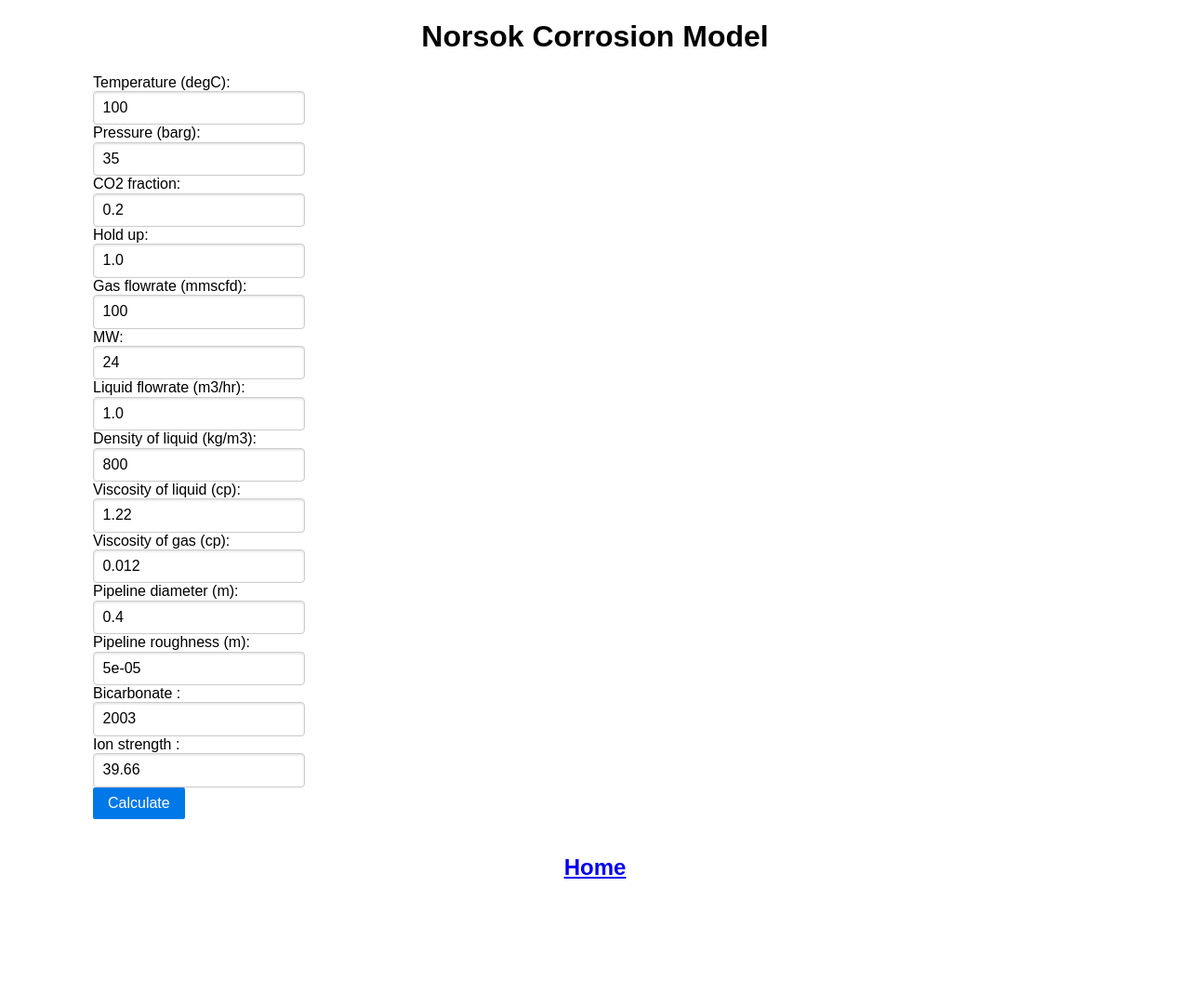
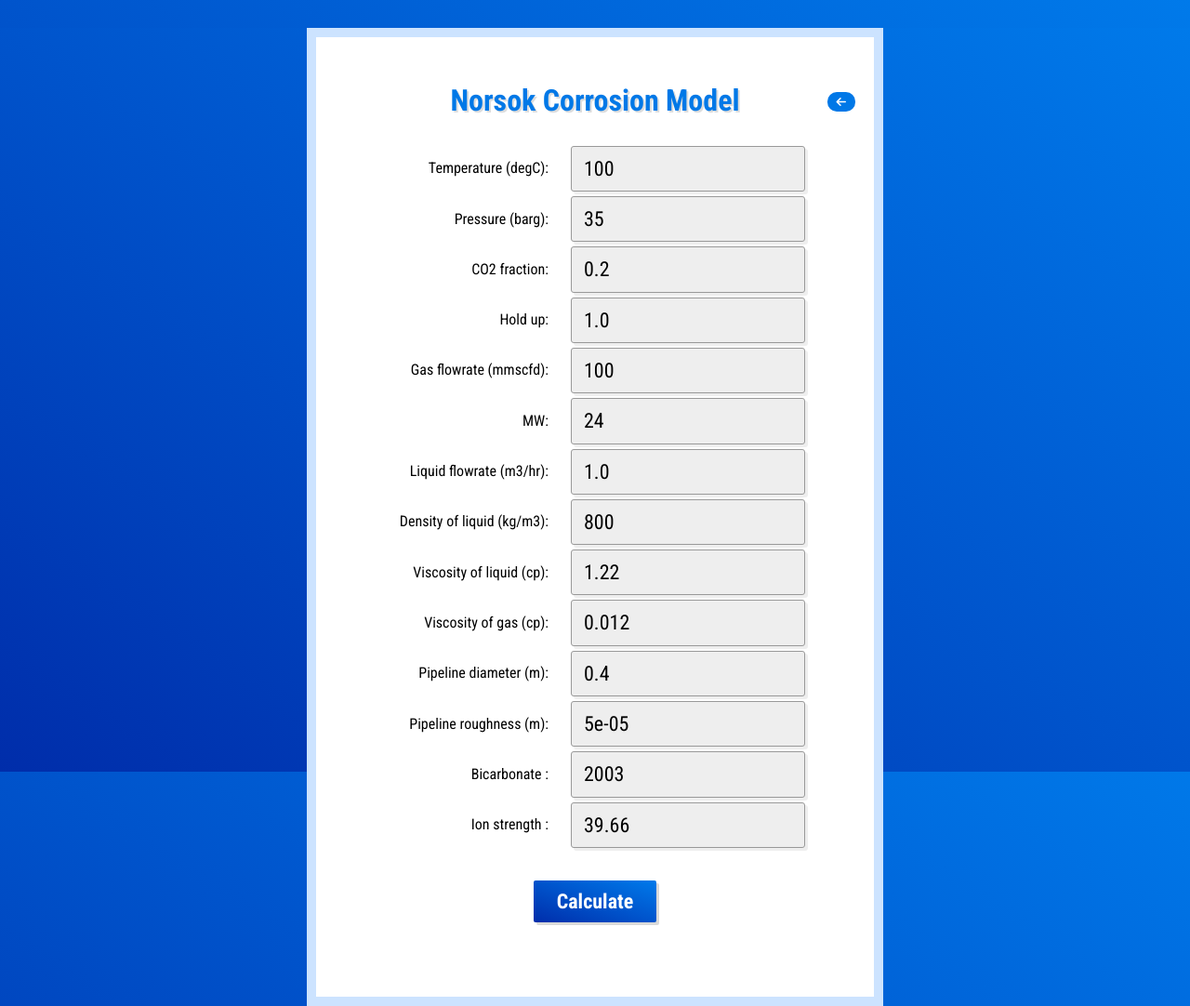
Before and after one commit to dungnguyen2/corr_web, a Flask app: page /ns in a window 1280 px wide. Shown: the whole page at 93% size. Before the commit the page ends 945 px from the top, so only its background shows below. Run offline with Flask 2, Linux system fonts and the light colour scheme; some libraries are stand-ins or nearby versions.

Commit message:
thay doi giao dien

```diff
--- a/app.py
+++ b/app.py
@@ -188,6 +188,6 @@ def ns_corr(temp, press, CO2fraction, holdup, mass_g, mw, vol_l, density_l, gasr
     return tempo, ph
 
 if __name__ == '__main__':
-    app.debug = True
+    #app.debug = True
     app.run()
-    app.run(debug=True)
+    #app.run(debug=True)
--- a/static/style.css
+++ b/static/style.css
@@ -1,11 +1,50 @@
-.main {
-	padding-left: 100px;
-	padding-right: 100px;
-	text-align: left;
+@import url('https://fonts.googleapis.com/css2?family=Roboto+Condensed:ital,wght@0,400;0,700;1,400&display=swap');
+
+
+.fa-regular, .far {
+    font-weight: 700 !important;
+    font-size: 12px;
+    padding: 0 5px;
 }
 
-h1 {
-	text-align: center;
+html, body {
+    background-image: linear-gradient(to right top, #002daa, #0041bb, #0054cc, #0067db, #007aea);
+    height:100%;
+    text-align: center;
+    padding:0;
+    margin:0;
+    font-family: 'Roboto Condensed', sans-serif;
+}
+h1.page_title {padding: 15px;}
+
+.page_wrap {
+    padding: 50px;
+    background: #fff;
+    width: 80%;
+    margin: 30px auto;
+    max-width: 500px;
+    border: 10px #cce3ff solid;
+     position:relative;
+}
+.butt, .pure-form .butt_center_wrap  button[type=submit] {
+    text-decoration: none;
+    background-image: linear-gradient(to right top, #002daa, #0041bb, #0054cc, #0067db, #007aea);
+    color: #fff;
+    padding: 10px 25px;
+    border-radius: 2px;
+    display: inline-block;
+    font-size: 20px;
+    font-weight: 700;
+    margin: 10px;
+box-shadow: 3px 3px 0px 0px rgba(0,0,0,0.15);
+-webkit-box-shadow: 3px 3px 0px 0px rgba(0,0,0,0.15);
+-moz-box-shadow: 3px 3px 0px 0px rgba(0,0,0,0.15);
+}
+.section:nth-child(2){
+    margin: 50px 0 0 0;
+}
+h1, h2 {
+	margin: 0;
 }
 
 .centered-text {
@@ -21,9 +60,89 @@ th, td , table {
 tr:nth-child(even) {
 	background-color: #e1e2f7;
 }
-
+h1.form_title {
+    color: #0078e7;
+    margin: 0 0 30px;
+    text-shadow: 2px 2px #ddd;
+}
+.page_wrap .pure-form input[type=text]{
+    border-radius: 3px;
+    background: #eee;
+    border: 1px solid #999;
+    box-shadow: 3px 3px #eee;
+    outline: none;
+    max-width: 100%;
+}
 
 .border {
 	border: 1px solid black;
 	border-collapse: collapse;
 }
+.back_home {
+    position: absolute;
+    right: 20px;
+    top: 60px;
+}
+.back_home a {
+    color: #fff;
+    text-decoration: none;
+    background: #0078e7;
+    padding: 3px 5px;
+    font-size: 13px;
+    border-radius: 10px;
+}
+.back_home a:hover { background: #022fad;}
+.custom-form{
+    display: flex;
+    flex-direction: row;
+    flex-wrap: wrap;
+    align-content: center;
+    align-items: center;
+}
+.form_label {width: 40%; text-align:right;}
+.form_field {width: 60%;}
+.form_label, .form_field {margin:0 0 5px 0;}
+.butt_center_wrap {width:100%; padding: 20px;}
+.cal_result {
+    background: antiquewhite;
+    padding: 20px;
+    margin:20px 0;
+}
+.pure-form .butt_center_wrap  button[type=submit], input {
+    font-size: 22px;
+
+}
+
+@media all and (max-width:798px) {
+
+.page_wrap {
+    padding: 30px;
+    background: #fff;
+    margin: 0;
+    display: flex;
+    max-width: 100%;
+    border: 10px #cce3ff solid;
+    align-content: center;
+    flex-direction: column;
+    justify-content: space-evenly;
+    position:relative;
+    display: grid;
+    min-height: 100%;
+}
+.form_label {
+    width: 50%;
+    text-align: left;
+}
+.pure-form label {
+    margin: 0 0 0 10px;
+}
+.form_field {width: 40%;}
+
+.back_home {
+    position: relative;
+    right: 0;
+    top: 0;
+    margin-bottom: 20px;
+}
+
+}
--- /dev/null
+++ b/templates/google39bbfd661f9e4f93.html
@@ -0,0 +1 @@
+google-site-verification: google39bbfd661f9e4f93.html
--- a/templates/ns_calc.html
+++ b/templates/ns_calc.html
@@ -1,5 +1,5 @@
 <!doctype html>
-
+<html>
 <head>
 
     <meta name="viewport" content="width=device-width, initial-scale=1">
@@ -8,65 +8,57 @@
 
     <link rel="stylesheet" href="https://unpkg.com/purecss@0.6.2/build/pure-min.css" integrity="sha384-UQiGfs9ICog+LwheBSRCt1o5cbyKIHbwjWscjemyBMT9YCUMZffs6UqUTd0hObXD" crossorigin="anonymous">
 
-	<link rel="stylesheet" type="text/css" href="{{ url_for('static', filename='style.css') }}">
-
+		<link rel="stylesheet" type="text/css" href="/style.css">
+<script src="https://kit.fontawesome.com/fc661b360f.js" crossorigin="anonymous"></script>
 </head>
 
-<h1>Norsok Corrosion Model</h1>
 
 <body>
 
-<div class="main">
-	<form class="pure-form" method="POST" action="/ns">
-	Temperature (degC):<br>
-	<input type="text" name="temp" value = {{temp}}><br>
-	Pressure (barg):<br>
-	<input type="text" name="press" value = {{press}}><br>
-	CO2 fraction:<br>
-	<input type="text" name="CO2fraction"  value = {{CO2fraction}}> <br>
-	Hold up:<br>
-	<input type="text" name="holdup" value = {{holdup}} >  <br>
-	Gas flowrate (mmscfd):<br>
-	<input type="text" name="gasrate" value = {{gasrate}} >  <br>
-	MW:<br>
-	<input type="text" name="mw" value = {{mw}} >  <br>
-	Liquid flowrate (m3/hr):<br>
-	<input type="text" name="vol_l" value = {{vol_l}} >  <br>
-	Density of liquid (kg/m3):<br>
-	<input type="text" name="density_l" value = {{density_l}} >  <br>
-	Viscosity of liquid (cp):<br>
-	<input type="text" name="vis_l" value = {{vis_l}} >  <br>
-	Viscosity of gas (cp):<br>
-	<input type="text" name="vis_g" value = {{vis_g}} >  <br>
-	Pipeline diameter (m):<br>
-	<input type="text" name="dia" value = {{dia}} >  <br>
-	Pipeline roughness (m):<br>
-	<input type="text" name="roughness" value = {{roughness}} >  <br>
-	Bicarbonate :<br>
-	<input type="text" name="bicarbonate" value = {{bicarbonate}} >  <br>
-	Ion strength :<br>
-	<input type="text" name="ionstrength" value = {{ionstrength}} >  <br>
-	<button type="submit" class="pure-button pure-button-primary" value="Submit">Calculate</button>
+<div class="page_wrap">
+    <div class="back_home"><a href="\"><i class="fa-regular fa-arrow-left"></i></a></div>
+    <h1 class="form_title">Norsok Corrosion Model</h1>
+	<form class="pure-form custom-form" method="POST" action="/ns">
+	<div class="form_label">Temperature (degC):</div>
+	<div class="form_field"><input type="text" name="temp" value = {{temp}}></div>
+	<div class="form_label">Pressure (barg):</div>
+	<div class="form_field"><input type="text" name="press" value = {{press}}></div>
+	<div class="form_label">CO2 fraction:</div>
+	<div class="form_field"><input type="text" name="CO2fraction"  value = {{CO2fraction}}> </div>
+	<div class="form_label">Hold up:</div>
+	<div class="form_field"><input type="text" name="holdup" value = {{holdup}} >  </div>
+	<div class="form_label">Gas flowrate (mmscfd):</div>
+	<div class="form_field"><input type="text" name="gasrate" value = {{gasrate}} >  </div>
+	<div class="form_label">MW:</div>
+	<div class="form_field"><input type="text" name="mw" value = {{mw}} >  </div>
+	<div class="form_label">Liquid flowrate (m3/hr):</div>
+	<div class="form_field"><input type="text" name="vol_l" value = {{vol_l}} ></div>
+	<div class="form_label">Density of liquid (kg/m3):</div>
+	<div class="form_field"><input type="text" name="density_l" value = {{density_l}} > </div>
+	<div class="form_label">Viscosity of liquid (cp):</div>
+	<div class="form_field"><input type="text" name="vis_l" value = {{vis_l}} > </div>
+	<div class="form_label">Viscosity of gas (cp):</div>
+	<div class="form_field"><input type="text" name="vis_g" value = {{vis_g}} > </div>
+	<div class="form_label">Pipeline diameter (m):</div>
+	<div class="form_field"><input type="text" name="dia" value = {{dia}} > </div>
+	<div class="form_label">Pipeline roughness (m):</div>
+	<div class="form_field"><input type="text" name="roughness" value = {{roughness}} > </div>
+	<div class="form_label">Bicarbonate :</div>
+	<div class="form_field"><input type="text" name="bicarbonate" value = {{bicarbonate}} > </div>
+	<div class="form_label">Ion strength :</div>
+	<div class="form_field"><input type="text" name="ionstrength" value = {{ionstrength}} >  </div>
+	<div class="butt_center_wrap"><button type="submit" class="pure-button pure-button-primary" value="Submit">Calculate</button></div>
 	</form>
+
+
+
+	{% if ns_rate %}
+	   <div class="cal_result" > <h1> {% print("The corrosion rate = {:.2f} mm/year".format(ns_rate)) %} </h1> </div>
+	{% endif %}
+	{% if ph %}
+	 <div class="cal_result" > <h1> {% print("Calculated pH = {:.2f}".format(ph)) %} </h1> </div>
+ 	{% endif %}
 </div>
 
-<br>
-
-<div class="main">
-	{% if ns_rate %}
-	    <p>
-	    <h1 style="border:2px solid Tomato;">
-        {% print("The corrosion rate = {:.2f} mm/year".format(ns_rate)) %}
-        </h1>
-        </p>
-	{% endif %}
-	{% if ph %}
-	    <p>
-	    <h1 style="border:2px solid Tomato;">
-        {% print("Calculated pH = {:.2f}".format(ph)) %}
-        </h1>
-        </p>
-	{% endif %}
-</div>
-<h2 style="text-align:center;"><a href="\">Home</a></h2>
 </body>
+</html>
```
Also changed, not shown: templates/fc_calc.html (+42 -38 lines), templates/index.html (+14 -4 lines), templates/nb_calc.html (+39 -47 lines).
